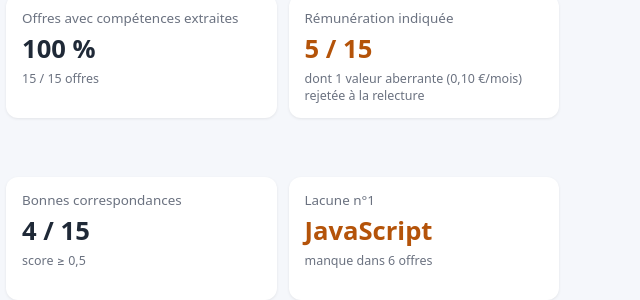
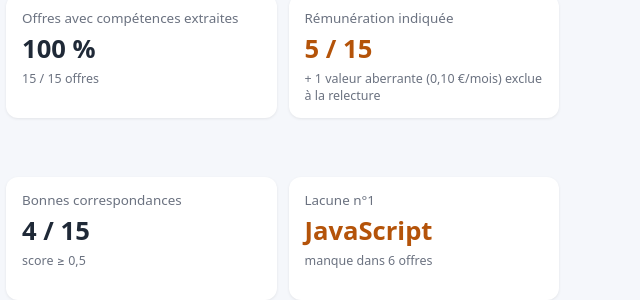
Before and after one commit to taharachedi/smart-internship-match, a plain HTML site: page docs/index.html in a window 1280 px wide. Shown: the part 184-484 px from the top of the page, 640-1280 px from the left. Drawn offline with nearby package versions, Linux system fonts and the light colour scheme.

Commit message:
Update index.html

```diff
--- a/docs/index.html
+++ b/docs/index.html
@@ -91,7 +91,7 @@ Promise.all([
     card('Offres collectées', n, src) +
     card('France Travail (source officielle)', 0, "API « Offres d'emploi v2 » non proposée aux nouvelles applications", 'bad') +
     card('Offres avec compétences extraites', pct(withSkills / n), withSkills + ' / ' + n + ' offres') +
-    card('Rémunération indiquée', d.n_offers_with_compensation + ' / ' + n, "dont 1 valeur aberrante (0,10 €/mois) rejetée à la relecture", 'warn');
+    card('Rémunération indiquée', d.n_offers_with_compensation + ' / ' + n, "+ 1 valeur aberrante (0,10 €/mois) exclue à la relecture", 'warn');
 
   // 2. Search effectiveness
   const scores = offers.map(o => o.score);
```
